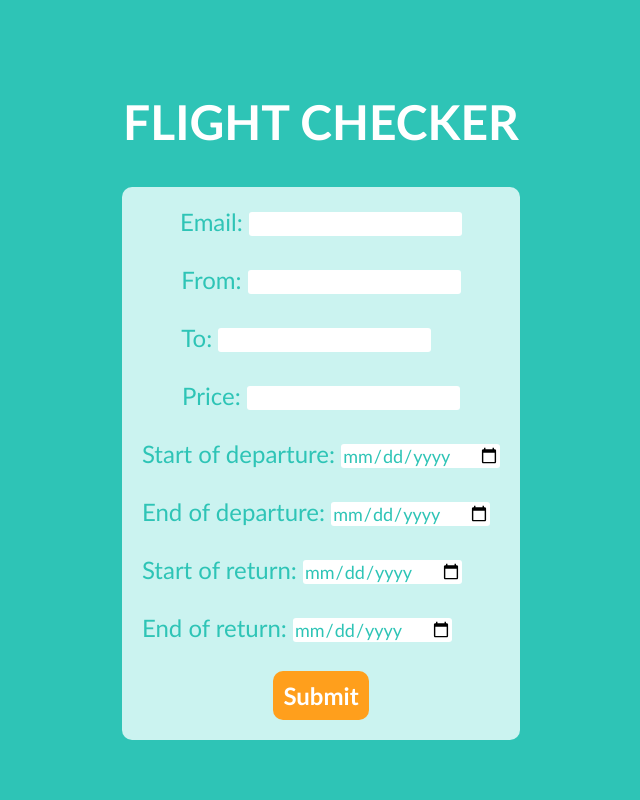
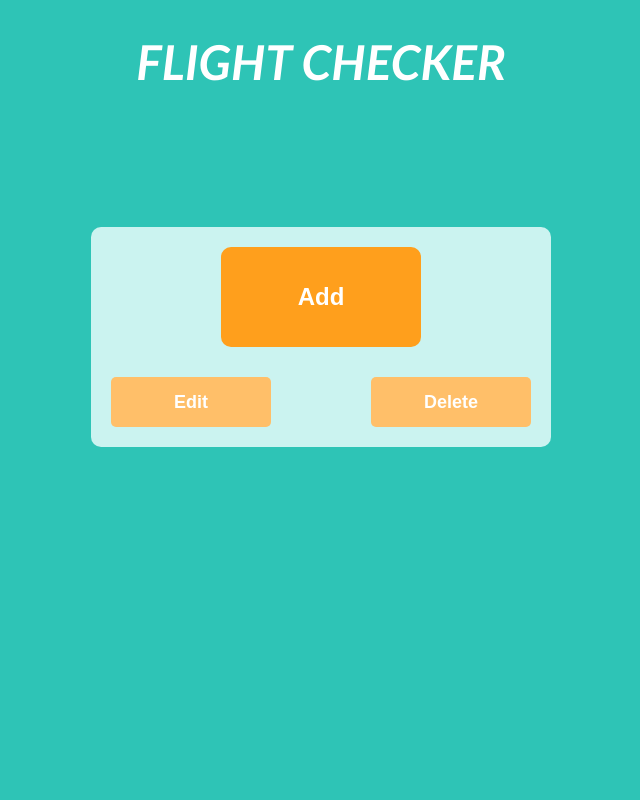
Before and after one commit to jesseturner21/Flight_Search, a Flask app: page / in a window 1280 px wide. Shown: the whole page, without its empty margins (319-959 px from the left). Run offline with Flask 3, Linux system fonts and the light colour scheme.

Commit message:
created edit system to get user by email and change the values, home page created

```diff
--- a/check.py
+++ b/check.py
@@ -13,7 +13,9 @@ fc = FlightChecker()
 all_flights = []
 for user in all_users:
     user_account = db.get_user(user['email'])
+    print(user_account)
     flights = fc.check_flight(user=user_account)
+    print(flights)
     all_flights.append(flights)
 
 #
@@ -25,11 +27,12 @@ PASSWORD = os.environ.get('EMAIL_PASSWORD')
 with smtplib.SMTP('smtp.gmail.com') as connection:
     connection.starttls()
     connection.login(user=EMAIL, password=PASSWORD)
-
+    print('emailing')
     for i in range(len(all_users)):
         # if the person has flights create and send message
         if all_flights[i]:
             email_message = 'Subject:FLIGHT DEAL\n\n '
             for j in range(len(all_flights[i])):
+                print(all_users[i])
                 email_message += all_flights[i][j]['cityFrom'] + ' -> ' + all_flights[i][j]['cityTo'] + ' for $' + str(all_flights[i][j]['price']) + '\n'
             connection.sendmail(from_addr=EMAIL, to_addrs=all_users[i]['email'], msg=email_message)
--- a/main.py
+++ b/main.py
@@ -9,28 +9,71 @@ app = Flask(__name__, static_url_path='/static')
 fc = FlightChecker()
 db = Database()
 
-
-@app.route('/', methods=['GET', 'POST'])
-def hello_world():
-    print('in hello')
+@app.route('/')
+def home():
+    return render_template('home.html')
+@app.route('/add', methods=['GET', 'POST'])
+def add():
+    print('in add')
     if request.method == 'POST':
-        print('in request')
         email = request.form.get('email')
         fly_from = request.form.get('fly_from')
         fly_to = request.form.get('fly_to')
+        fly_to = fly_to.split(',')
         price_to = request.form.get('price')
+        price_to = [int(x) for x in price_to.split(',')]
         date_from = request.form.get('date_from')
         date_to = request.form.get('date_to')
         return_from = request.form.get('return_from')
         return_to = request.form.get('return_to')
         # Add user to database
-        code = fc.get_codes([fly_from, fly_to])
-        db.add_user(email=email, fly_from=code[0], fly_to=[code[1]], date_from=date_from,
-                    date_to=date_to, return_from=return_from, return_to=return_to, price_to=[price_to])
+        from_code = fc.get_codes([fly_from])
+        to_code = fc.get_codes(fly_to)
+        db.add_user(email=email, fly_from=from_code[0], fly_to=to_code, date_from=date_from,
+                    date_to=date_to, return_from=return_from, return_to=return_to, price_to=price_to)
 
         return render_template("submitted.html")
 
-    return render_template('index.html')
+    return render_template('add.html')
+
+
+@app.route('/edit', methods=['GET', 'POST'])
+def edit():
+    if request.method == 'POST':
+        email = request.form.get('email')
+        user = db.get_user(email)
+        user['fly_from'] = fc.get_names([user['fly_from']])[0]
+        fly_to_names = fc.get_names(user['fly_to'])
+        user['fly_to'] = ','.join(fly_to_names)
+        print(user['fly_to'])
+        user['price_to'] = ','.join(str(x) for x in user['price_to'])
+        user['return_from'] = user['return_from ']
+
+        return render_template('edit-add.html', user=user)
+    return render_template('edit.html')
+
+
+@app.route('/edit-add', methods=['GET', 'POST'])
+def edit_add():
+    if request.method == 'POST':
+        email = request.form.get('email')
+        fly_from = request.form.get('fly_from')
+        fly_to = request.form.get('fly_to')
+        fly_to = fly_to.split(',')
+        price_to = request.form.get('price')
+        price_to = [int(x) for x in price_to.split(',')]
+        date_from = request.form.get('date_from')
+        date_to = request.form.get('date_to')
+        return_from = request.form.get('return_from')
+        return_to = request.form.get('return_to')
+        from_code = fc.get_codes([fly_from])
+        to_code = fc.get_codes(fly_to)
+        # to update
+        db.update_user(email=email, fly_from=from_code[0], fly_to=to_code, date_from=date_from,
+                       date_to=date_to, return_from=return_from, return_to=return_to, price_to=price_to)
+
+        return render_template("submitted.html")
+    return render_template('edit-add.html')
 
 
 if __name__ == '__main__':
--- a/static/css/style.css
+++ b/static/css/style.css
@@ -16,18 +16,21 @@ body {
   fw: 300;
   text-transform: uppercase;
   padding: 1px 100px;
+  font-style: italic;
 }
 .container {
   background-color: var(--color-three);
   padding: 20px;
-
   border-radius: 10px;
   display: flex;
   flex-direction: column;
-
   align-items: center;
 }
-
+.input-container {
+  display: flex;
+  flex-direction: column;
+  align-items: start;
+}
 input {
   font-size: large;
   background-color: var(--color-one);
@@ -35,6 +38,9 @@ input {
   border-radius: 3px;
   border: none;
   font-family: "Gill Sans", "Gill Sans MT", Calibri, "Trebuchet MS", sans-serif;
+}
+input::placeholder {
+  opacity: 0.5;
 }
 #button {
   background-color: var(--color-four);
@@ -45,6 +51,38 @@ input {
   font-size: x-large;
   font-weight: 600;
 }
+#home {
+  justify-content: start;
+}
+.home-box {
+  gap: 30px;
+  margin-top: 100px;
+}
+.secondary {
+  display: flex;
+  gap: 100px;
+}
+#add {
+  background-color: var(--color-four);
+  color: var(--color-one);
+  border: none;
+  border-radius: 10px;
+  width: 200px;
+  height: 100px;
+  font-size: x-large;
+  font-weight: 600;
+}
+#edit,
+#delete {
+  background-color: var(--color-five);
+  color: var(--color-one);
+  border: none;
+  border-radius: 5px;
+  width: 160px;
+  height: 50px;
+  font-size: large;
+  font-weight: 600;
+}
 :root {
   --color-one: #ffffff;
   --color-two: #2ec4b6;
--- a/templates/index.html
+++ b/templates/add.html
@@ -3,25 +3,26 @@
   <head>
     <meta charset="UTF-8" />
     <title>Flight Checker</title>
-    <link href="{{url_for('static',filename='css/style.css')}}?v=3" rel="stylesheet" type="text/css" />
+    <link href="{{url_for('static',filename='css/style.css')}}?v=10" rel="stylesheet" type="text/css" />
   </head>
   <body>
     <div class="title"><h1>Flight Checker</h1></div>
-    <form method="POST" action="/">
+    <form method="POST" action="/add">
       <div class="container">
-        <div>
+        <div class="input-container">
+          <div>
           <label for="email">Email:</label>
-          <input type="email" id="email" name="email" /><br /><br />
+          <input type="email" id="email" name="email" placeholder="Enter email here"/><br /><br />
         </div>
         <div>
           <label for="fly_from">From:</label>
-          <input type="text" id="fly_from" name="fly_from" /><br /><br />
-          <label for="fly_to">To:</label>
-          <input type="text" id="fly_to" name="fly_to" /><br /><br />
+          <input type="text" id="fly_from" name="fly_from" placeholder="(ex. Phoenix)"/><br /><br />
+          <label for="fly_to">To(list):</label>
+          <input type="text" id="fly_to" name="fly_to" style="width:250px"placeholder="(ex. Orlando,Las Angeles,Berlin)"/><br /><br />
         </div>
         <div>
-          <label for="price">Price:</label>
-          <input type="number" id="price" name="price" /><br /><br />
+          <label for="price">Prices(list):</label>
+          <input type="text" id="price" name="price" placeholder="(ex. 250,320,500)"/><br /><br />
         </div>
         <div>
           <label for="date_from">Start of departure:</label>
@@ -34,8 +35,11 @@
           <label for="date_to">End of return:</label>
           <input type="date" id="return_to" name="return_to" /><br /><br />
         </div>
+        </div>
+
         <div><input type="submit" value="Submit" id="button" /></div>
       </div>
     </form>
+  <button onclick="window.location.href='{{url_for('home')}}'">back</button>
   </body>
 </html>
--- /dev/null
+++ b/templates/home.html
@@ -0,0 +1,21 @@
+
+<!DOCTYPE html>
+<html lang="en">
+  <head>
+    <meta charset="UTF-8" />
+    <title>Flight Checker</title>
+    <link href="{{url_for('static',filename='css/style.css')}}?v=12" rel="stylesheet" type="text/css" />
+  </head>
+  <body id="home">
+    <div class="title"><h1>Flight Checker</h1></div>
+    <div class="container home-box">
+        <button id='add' onclick="window.location.href='{{url_for('add')}}'">Add</button>
+        <div class="secondary">
+          <button id='edit' onclick="window.location.href='{{url_for('edit')}}'">Edit</button>
+          <button id='delete' onclick="window.location.href='{{url_for('edit')}}'">Delete</button>
+    </div>
+
+    </div>
+    </form>
+  </body>
+</html>
--- a/templates/submitted.html
+++ b/templates/submitted.html
@@ -3,8 +3,9 @@
 <head>
     <meta charset="UTF-8">
     <title>Title</title>
+    <link href="{{url_for('static', filename='css/style.css')}}" rel="stylesheet">
 </head>
 <body>
-<h1> SUCCESSFUL SUBMISSION</h1>
+<h1 class="title"> SUCCESSFUL SUBMISSION</h1>
 </body>
 </html>
```
Also changed, not shown: database.py (+8 -3 lines), flight_checker.py (+16 -0 lines), templates/edit-add.html (added, +44 -0 lines), templates/edit.html (added, +29 -0 lines).
